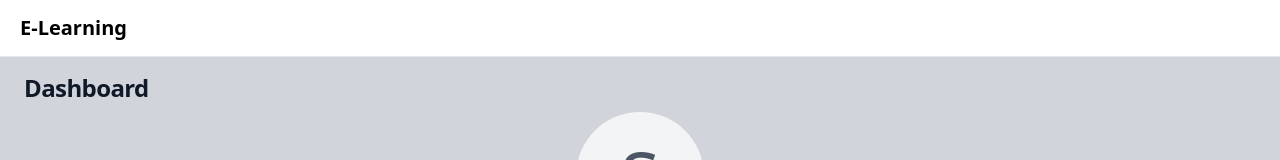
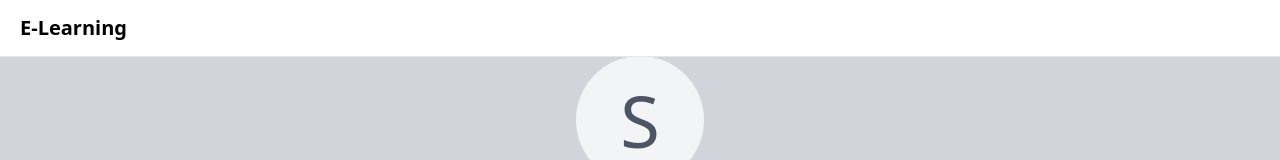
Before and after one commit to framgia/sph-els-gift-canovas, a React (Create React App) app in the folder frontend/e-learning-fe/: page /dashboard in a window 1280 px wide. Shown: the top 160 px of the page. Built offline with nearby package versions, Linux system fonts and the light colour scheme; no server answers; sample sign-in values are in the browser's storage; what javascript-time-ago would draw is missing.

Commit message:
[SELS-97] [FE] Dashboard

```diff
--- a/frontend/e-learning-fe/src/components/dashboard.js
+++ b/frontend/e-learning-fe/src/components/dashboard.js
@@ -39,9 +39,9 @@
   }, []);
 
   return (
-    <div class="p-6 bg-gray-300 h-screen cursor-default">
+    <div class="bg-gray-300 md:h-screen lg:h-screen cursor-default">
       <Navbar />
-      <h5 class="mb-2 mt-12 text-2xl font-bold tracking-tight text-gray-900 dark:text-black">
+      <h5 class="p-3 text-2xl font-bold tracking-tight text-gray-900 dark:text-black">
         Dashboard
       </h5>
       <div class="flex flex-col place-items-center">
```
